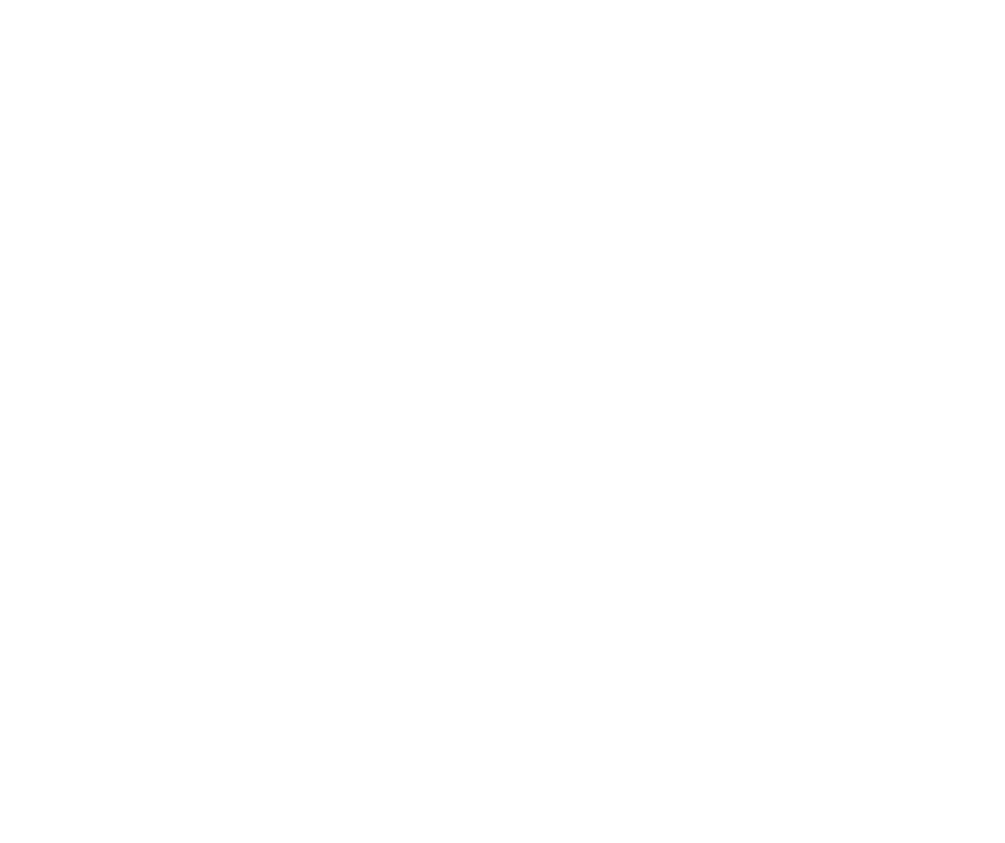
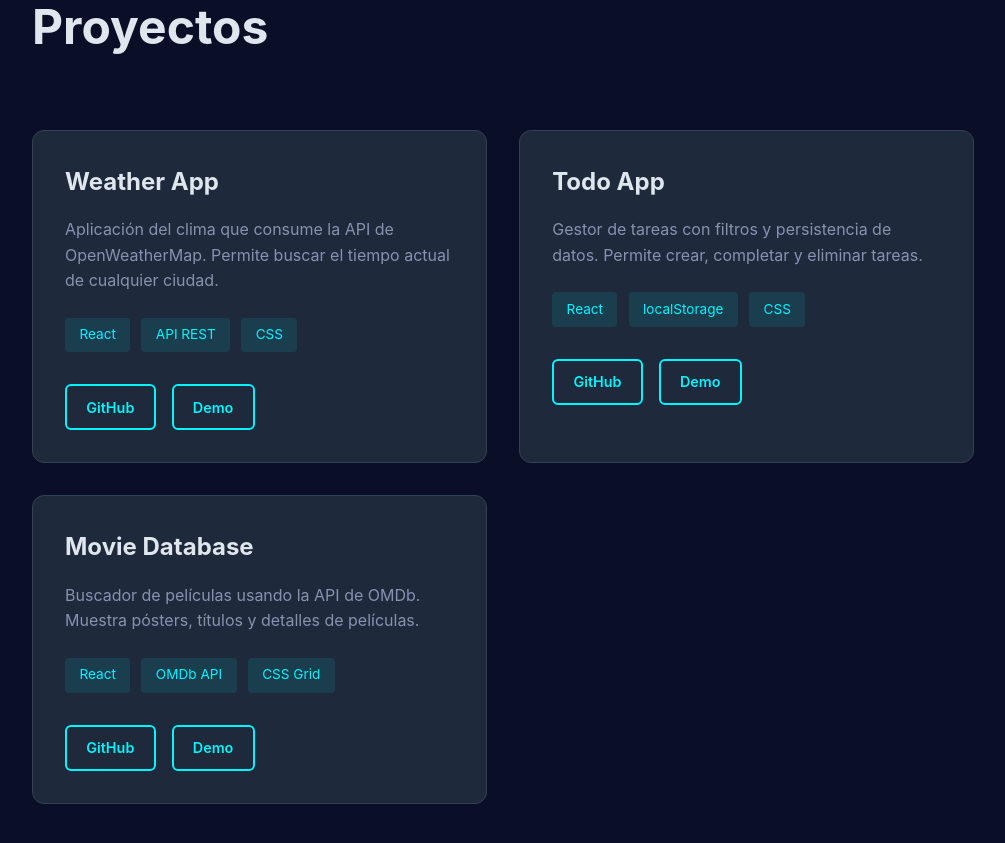
Before and after one commit to xianleonromero/portfolio, a React (Vite) app: page / in a window 1280 px wide. Shown: the part 2240-3083 px from the top of the page, without its empty margins (16-1021 px from the left). Before the commit the page ends 2044 px from the top, so only its background shows below. Built offline with nearby package versions, Linux system fonts and the light colour scheme.

Commit message:
projects

```diff
--- a/src/App.css
+++ b/src/App.css
@@ -196,3 +196,82 @@
   color: #00f5ff;                          /* Texto cyan */
   transform: translateY(-2px);             /* Sube un poco */
 }
+
+/* Grid de proyectos */
+.projects-grid {
+  display: grid;
+  grid-template-columns: repeat(auto-fit, minmax(300px, 1fr)); /* Columnas automáticas */
+  gap: 2rem;                               /* Espacio entre tarjetas */
+}
+
+/* Tarjeta de cada proyecto */
+.project-card {
+  background: #1e293b;                     /* Fondo oscuro */
+  padding: 2rem;                           /* Espacio interno */
+  border-radius: 12px;                     /* Esquinas redondeadas */
+  border: 1px solid #334155;               /* Borde sutil */
+  transition: all 0.3s;                    /* Transición suave */
+}
+
+/* Hover en la tarjeta */
+.project-card:hover {
+  transform: translateY(-5px);             /* Sube un poco */
+  border-color: #00f5ff;                   /* Borde cyan */
+  box-shadow: 0 10px 30px rgba(0, 245, 255, 0.2); /* Sombra con brillo */
+}
+
+/* Título del proyecto */
+.project-card h3 {
+  font-size: 1.5rem;
+  color: #e0e6ed;
+  margin-bottom: 1rem;
+}
+
+/* Descripción del proyecto */
+.project-description {
+  color: #8892b0;                          /* Gris */
+  margin-bottom: 1.5rem;
+  line-height: 1.6;
+}
+
+/* Contenedor de tecnologías */
+.project-tech {
+  display: flex;
+  flex-wrap: wrap;                         /* Saltan a la siguiente línea si no caben */
+  gap: 0.7rem;
+  margin-bottom: 2rem;
+}
+
+/* Etiquetas de tecnología */
+.tech-tag {
+  padding: 0.4rem 0.9rem;
+  background: rgba(0, 245, 255, 0.1);      /* Fondo cyan transparente */
+  color: #00f5ff;
+  border-radius: 4px;
+  font-size: 0.85rem;
+}
+
+/* Contenedor de enlaces */
+.project-links {
+  display: flex;
+  gap: 1rem;
+}
+
+/* Enlaces de GitHub y Demo */
+.project-links a {
+  padding: 0.6rem 1.2rem;
+  background: transparent;
+  color: #00f5ff;
+  border: 2px solid #00f5ff;
+  border-radius: 6px;
+  text-decoration: none;
+  font-size: 0.9rem;
+  font-weight: 600;
+  transition: all 0.3s;
+}
+
+/* Hover en los enlaces */
+.project-links a:hover {
+  background: #00f5ff;
+  color: #0a0e27;
+}
--- a/src/App.jsx
+++ b/src/App.jsx
@@ -88,6 +88,82 @@
         </div>
       </section>
 
+      {/* Projects */}
+      <section id="projects" className="projects">
+        <h2 className="section-title">Proyectos</h2>
+
+        <div className="projects-grid">
+
+          {/* Proyecto 1: Weather App */}
+          <div className="project-card">
+            <h3>Weather App</h3>
+            <p className="project-description">
+              Aplicación del clima que consume la API de OpenWeatherMap.
+              Permite buscar el tiempo actual de cualquier ciudad.
+            </p>
+            <div className="project-tech">
+              <span className="tech-tag">React</span>
+              <span className="tech-tag">API REST</span>
+              <span className="tech-tag">CSS</span>
+            </div>
+            <div className="project-links">
+              <a href="https://github.com/xianleonromero/weather-app" target="_blank" rel="noopener noreferrer">
+                GitHub
+              </a>
+              <a href="https://weather-1zghsuhbk-xianleonromeros-projects.vercel.app" target="_blank" rel="noopener noreferrer">
+                Demo
+              </a>
+            </div>
+          </div>
+
+          {/* Proyecto 2: Todo App */}
+          <div className="project-card">
+            <h3>Todo App</h3>
+            <p className="project-description">
+              Gestor de tareas con filtros y persistencia de datos.
+              Permite crear, completar y eliminar tareas.
+            </p>
+            <div className="project-tech">
+              <span className="tech-tag">React</span>
+              <span className="tech-tag">localStorage</span>
+              <span className="tech-tag">CSS</span>
+            </div>
+            <div className="project-links">
+              <a href="https://github.com/xianleonromero/todo-app" target="_blank" rel="noopener noreferrer">
+                GitHub
+              </a>
+              <a href="https://todo-n69r8bj3r-xianleonromeros-projects.vercel.app" target="_blank" rel="noopener noreferrer">
+                Demo
+              </a>
+            </div>
+          </div>
+
+          {/* Proyecto 3: Movie Database */}
+          <div className="project-card">
+            <h3>Movie Database</h3>
+            <p className="project-description">
+              Buscador de películas usando la API de OMDb.
+              Muestra pósters, títulos y detalles de películas.
+            </p>
+            <div className="project-tech">
+              <span className="tech-tag">React</span>
+              <span className="tech-tag">OMDb API</span>
+              <span className="tech-tag">CSS Grid</span>
+            </div>
+            <div className="project-links">
+              <a href="https://github.com/xianleonromero/movie-database" target="_blank" rel="noopener noreferrer">
+                GitHub
+              </a>
+              <a href="https://movie-database-kyrgw6wgf-xianleonromeros-projects.vercel.app" target="_blank" rel="noopener noreferrer">
+                Demo
+              </a>
+            </div>
+          </div>
+        </div>
+      </section>
+
+
+
 
 
     </div>
```
